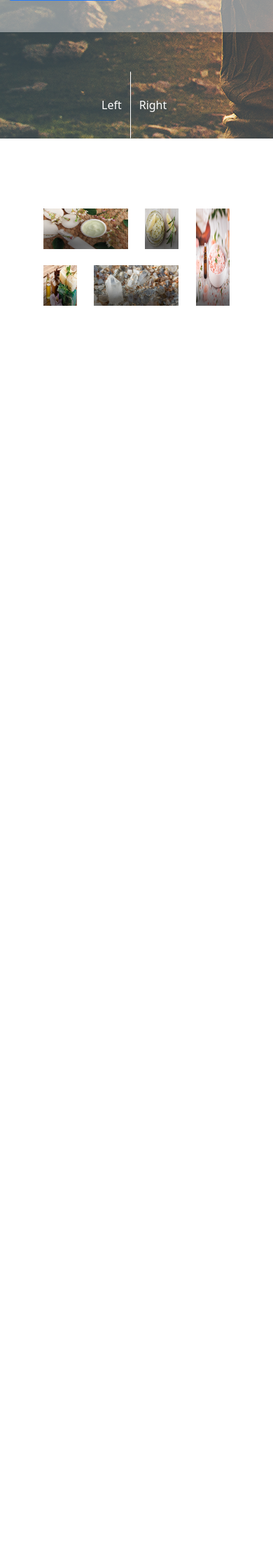
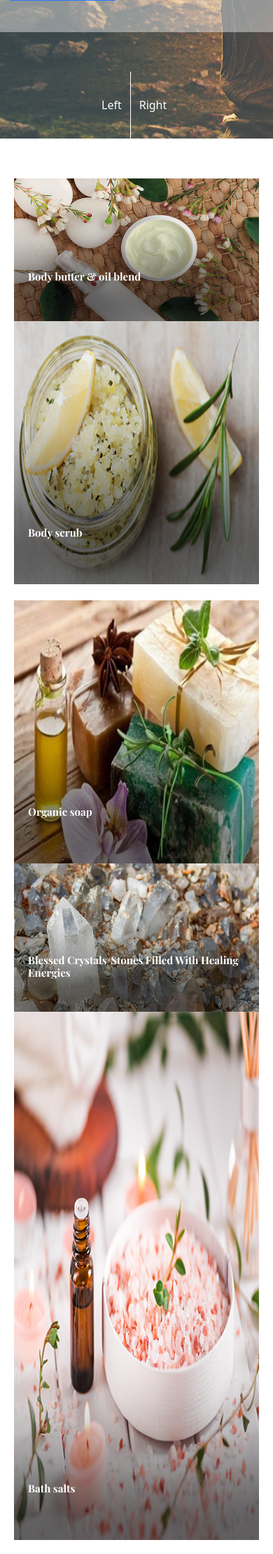
Before and after one commit to shehmirkz/bella-jean, a PHP site: page / in a window 390 px wide. Shown: the part 545-2766 px from the top of the page at 70% size. Before the commit the page ends 982 px from the top, so only its background shows below. Run offline with PHP 8.4, Linux system fonts and the light colour scheme; some libraries are stand-ins or nearby versions.

Commit message:
responsive

```diff
--- a/index.html
+++ b/index.html
@@ -123,30 +123,35 @@
         <section class="grid-section">
             <div class="container">
                 <div class="row main-gridrow">
-                    <div class="col-9">
+                    <div class="col-xs-12 col-sm-12 col-md-9 col-lg-9">
                             <div class="row first-gridrow">
-                                <div class="col-8">
+                                <div class="col-xs-12 col-sm-12 col-md-8 col-lg-8">
                                         <img class="grid-images grid-one" src="./images/grid-1.png" alt="...">
+                                        <h5 class="grid-image-text">Body butter & oil blend</h5>
                                 </div>
 
-                                <div class="col-4">
+                                <div class="col-xs-12 col-sm-12 col-md-4 col-lg-4">
                                         <img class="grid-images grid-two" src="./images/grid-2.png" alt="...">
+                                        <h5 class="grid-image-text">Body scrub</h5>
                                 </div>
                             </div>
 
                             <div class="row second-gridrow">
-                                <div class="col-4">
+                                <div class="col-xs-12 col-sm-12 col-md-4 col-lg-4">
                                         <img class="grid-images grid-three" src="./images/grid-3.png" alt="...">
+                                        <h5 class="grid-image-text">Organic soap</h5>
                                 </div>
-                                <div class="col-8">
+                                <div class="col-xs-12 col-sm-12 col-md-8 col-lg-8">
                                         <img class="grid-images grid-four" src="./images/grid-4.png" alt="...">
+                                        <h5 class="grid-image-text">Blessed Crystals/Stones Filled With Healing Energies</h5>
                                 </div>
                             </div>
                     </div>
 
 
-                                <div class="col-3">
+                                <div class="col-xs-12 col-sm-12 col-md-3 col-lg-3">
                                         <img class="grid-five" src="./images/grid-5.png" alt="...">
+                                        <h5 class="grid-image-text">Bath salts</h5>
                                 </div>
                 </div>
             </div>
--- a/style.css
+++ b/style.css
@@ -136,9 +136,11 @@
 }
 
 
+
 .grid-images {
     width: 100%;
     height: 100%;
+    position: relative;
 }
 
 
@@ -149,6 +151,19 @@
 
 .first-gridrow {
     margin-bottom: 23px;
+}
+
+.grid-image-text {
+    font-family: 'Playfair Display', serif;
+    font-weight: 700;
+    color: #fff;
+}
+
+.grid-image-text {
+    position: relative;
+    color: #fff;
+    bottom: 83px;
+    left: 20px;
 }
 
 
@@ -363,6 +378,7 @@
         display: flex;
         flex-direction: row !important;
         justify-content: center;
+        font-size: 14px;
     }
 
     .navbar {
@@ -395,6 +411,18 @@
         padding: 0 0px;
     }
 
+    .grid-section {
+        padding: 57px 8px 20px 8px;
+    }
+
+    .grid-one {
+        margin-bottom: 10px !important;
+    }
+
+    .grid-image-text {
+        font-size: 15px;
+    }
+
 
 
 }
```
